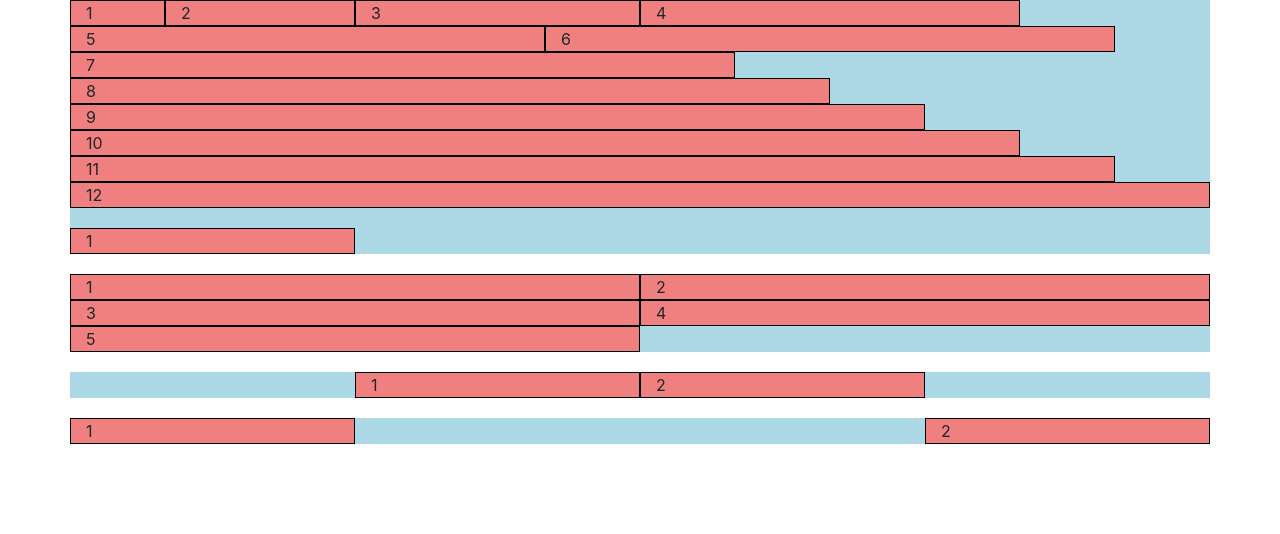
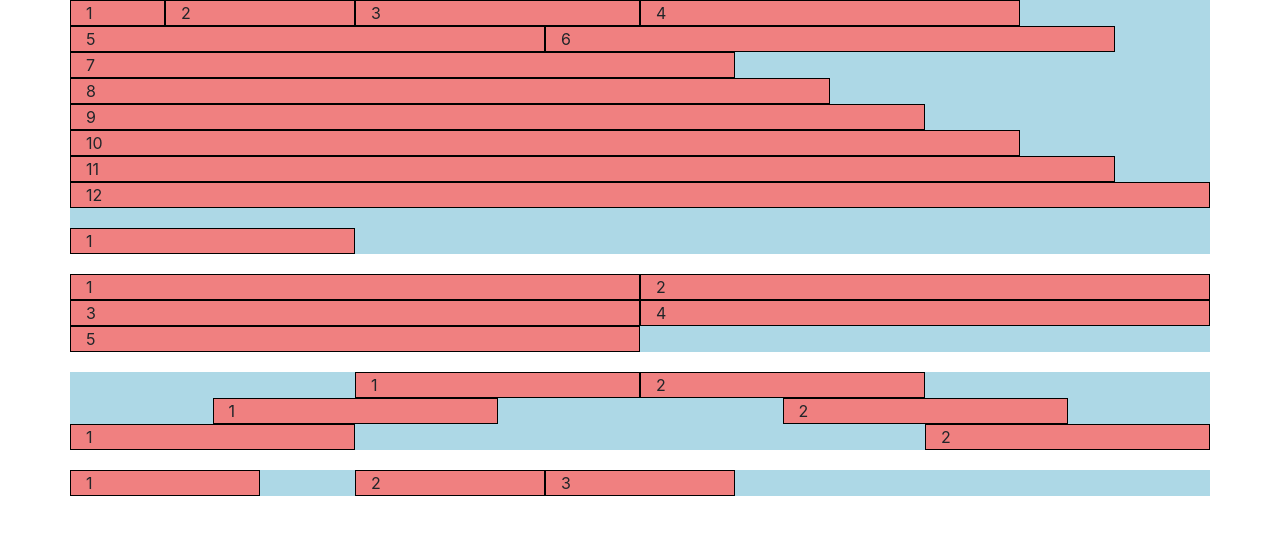
Before and after one commit to nnicha123/CSSHTML, a plain HTML site: page bootstrap_tutorial/index.html in a window 1280 px wide. Drawn offline with nearby package versions, Linux system fonts and the light colour scheme.

Commit message:
bootstrap tutorial -> offset

```diff
--- a/bootstrap_tutorial/index.html
+++ b/bootstrap_tutorial/index.html
@@ -41,12 +41,21 @@
             <div class="col-sm-6 col-md-3 col-lg-4 col-xl-3 item">1</div>
             <div class="col-sm-6 col-md-3 col-lg-4 col-xl-3 item">2</div>
         </div>
-    </div>
-    <div class="container" style="margin-top:20px;">
+        <div class="row justify-content-around">
+            <div class="col-sm-6 col-md-3 col-lg-4 col-xl-3 item">1</div>
+            <div class="col-sm-6 col-md-3 col-lg-4 col-xl-3 item">2</div>
+        </div>
         <div class="row justify-content-between">
             <div class="col-sm-6 col-md-3 col-lg-4 col-xl-3 item">1</div>
             <div class="col-sm-6 col-md-3 col-lg-4 col-xl-3 item">2</div>
         </div>
     </div>
+    <div class="container" style="margin-top: 20px;">
+        <div class="row row-cols-3">
+            <div class="col-sm-2 item">1</div>
+            <div class="col-sm-2 item offset-1">2</div>
+            <div class="col-sm-2 item">3</div>
+        </div>
+    </div>
 </body>
 </html>
```
